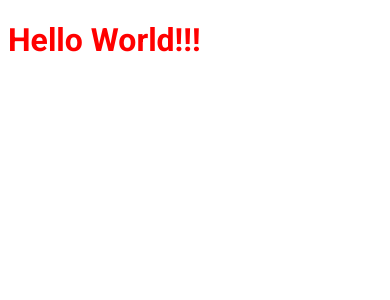
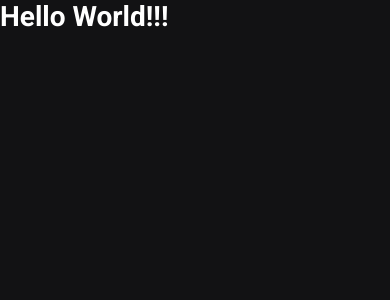
Before and after one commit to martinsvinicius/ignews, a Next.js app: page / in a window 390 px wide. Shown: the top 300 px of the page. Built offline with nearby package versions, Linux system fonts and the light colour scheme.

Commit message:
global styles

```diff
--- a/src/pages/_app.tsx
+++ b/src/pages/_app.tsx
@@ -1,4 +1,6 @@
 import { AppProps } from 'next/app'
+
+import '../styles/global.scss';
 
 function MyApp({ Component, pageProps }: AppProps) {
   return <Component {...pageProps} />
--- a/src/pages/_document.tsx
+++ b/src/pages/_document.tsx
@@ -7,8 +7,6 @@
         <Head>
           <link rel="preconnect" href="https://fonts.gstatic.com"/>
           <link rel="stylesheet" href="https://fonts.googleapis.com/css2?family=Roboto:wght@400;700;900&display=swap"/>
-
-          <title>ig.news</title>
         </Head>
         <body>
           <Main />
--- a/src/pages/index.tsx
+++ b/src/pages/index.tsx
@@ -1,7 +1,12 @@
-import styles from '../styles/home.module.scss';
+import Head from "next/head";
 
 export default function Home() {
   return (
-    <h1 className={styles.title} >Hello World!!!</h1>
-  )
+    <>
+      <Head>
+        <title>Início | ig.news</title>
+      </Head>
+      <h1>Hello World!!!</h1>
+    </>
+  );
 }
--- /dev/null
+++ b/src/styles/global.scss
@@ -0,0 +1,46 @@
+* {
+  margin: 0;
+  padding: 0;
+  box-sizing: border-box;
+}
+
+:root {
+  --white: #FFFFFF;
+
+  --gray-50: #e1e1e6;
+  --gray-300: #a8a8b3;
+  --gray-900: #121214;
+
+  --cyan-500: #61dafb;
+  --yellow-500: #eba417;
+}
+
+@media(max-width: 1080px) {
+  html {
+    font-size: 93.75%;
+  }
+}
+
+@media(max-width: 720px) {
+  html {
+    font-size: 87.5%;
+  }
+}
+
+body {
+  background: var(--gray-900);
+  color: var(--white);
+}
+
+body, input, textarea, select, button {
+  font: 400 1rem "Roboto", sans-serif;
+}
+
+button {
+  cursor: pointer;
+}
+
+a {
+  color: inherit;
+  text-decoration: none;
+}
--- a/src/styles/home.module.scss
+++ /dev/null
@@ -1,5 +0,0 @@
-.title {
-  font-family: Roboto;
-
-  color: red;
-}
```
